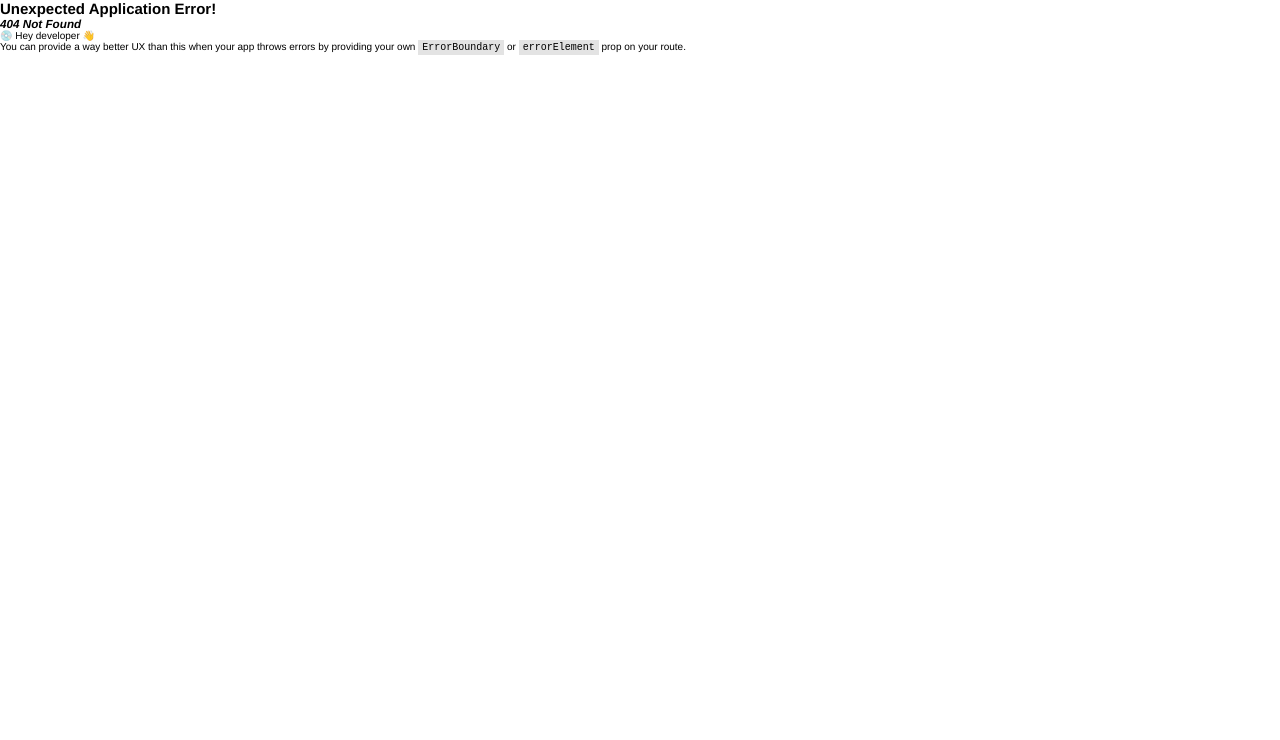
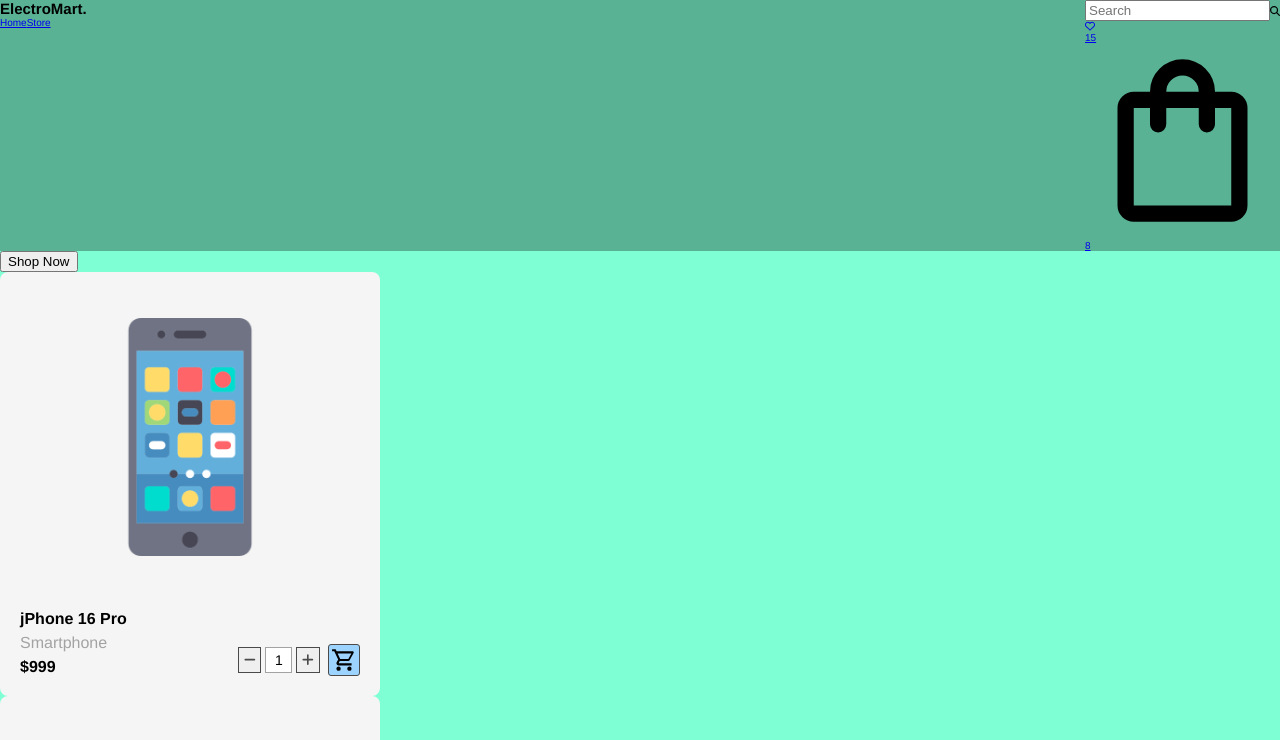
Before and after one commit to Odi000/Shopping-Cart, a React (Vite) app: page /store in a window 1280 px wide. Before the commit this address had no page. Shown: the top 740 px of the page. Built offline with nearby package versions, Linux system fonts and the light colour scheme; grey boxes are pictures that could not be loaded.

Commit message:
finshed styling prod component

```diff
--- a/src/components/HomePage.jsx
+++ b/src/components/HomePage.jsx
@@ -1,5 +1,5 @@
 import { useState, useEffect } from "react";
-import { Link } from "react-router-dom";
+import { Link, Outlet } from "react-router-dom";
 import styles from "../css-modules/home-page.module.css"
 import { FontAwesomeIcon } from "@fortawesome/react-fontawesome";
 import { library } from "@fortawesome/fontawesome-svg-core";
@@ -18,7 +18,8 @@ function HomePage() {
     return (
         <div className={styles.homePage}>
             <NavBar />
-            <Link to="/"><Button>Shop Now</Button></Link>
+            <Link to="store"><Button>Shop Now</Button></Link>
+            <Outlet context={products}/>
         </div>
     )
 }
--- a/src/components/ProductConteiner.jsx
+++ b/src/components/ProductConteiner.jsx
@@ -1,29 +1,47 @@
 import { FontAwesomeIcon } from "@fortawesome/react-fontawesome"
-import { faHeart } from "@fortawesome/free-solid-svg-icons"
+import { useState } from "react";
+import styles from "../css-modules/product-container.module.css"
 
 export default function ProductContainer({ productData }) {
-    console.log(productData)
+    const [clickedHeart, setClickedHeart] = useState(false)
+    const [amount, setAmount] = useState(1);
+
+    function onPlusClick() {
+        setAmount(amount + 1);
+    }
+
+    function onMinusClick() {
+        if (amount === 1) return;
+        setAmount(amount - 1);
+    }
+
+    function onHeartClick() {
+        setClickedHeart(clicked => !clicked)
+    }
+
     return (
-        <div className="productContainer">
-            <div className="imgContainer">
-                <img src={productData.laptops[0].image} />
+        <div className={styles.productContainer}>
+            <div className={styles.imgContainer}>
+                <img src={productData.image} />
             </div>
-            <div className="info">
-                <h2 className="name">{productData.laptops[0].name}</h2>
-                <p className="category">{productData.laptops[0].category}</p>
-                <h2 className="price">{"$" + productData.laptops[0].price}</h2>
+            <div className={styles.info}>
+                <h2 className={styles.name}>{productData.name}</h2>
+                <p className={styles.category}>{productData.category}</p>
+                <h2 >{"$" + productData.price}</h2>
             </div>
-            <button className="addToFavourites">
-                <FontAwesomeIcon icon="fa-regular fa-heart" />
-                <FontAwesomeIcon icon="fa-solid fa-heart" style={{ color: "#d90808", }} />
+            <button className={clickedHeart ? styles.clicked : styles.addToFavourites} onClick={onHeartClick}>
+                {clickedHeart ?
+                    <FontAwesomeIcon icon="fa-solid fa-heart" style={{ color: "#d90808", }} /> :
+                    <FontAwesomeIcon icon="fa-regular fa-heart" />
+                }
             </button>
-            <div className="addToCart">
-                <div className="quantity">
-                    <button><FontAwesomeIcon icon="fa-solid fa-minus" style={{ color: "#4A4A4A", }} /></button>
-                    <div>1</div>
-                    <button><FontAwesomeIcon icon="fa-solid fa-plus" style={{ color: "#4A4A4A", }} /></button>
+            <div className={styles.addToCart}>
+                <div className={styles.quantity}>
+                    <button onClick={onMinusClick}><FontAwesomeIcon icon="fa-solid fa-minus" style={{ color: "#4A4A4A", }} /></button>
+                    <div>{amount}</div>
+                    <button onClick={onPlusClick}><FontAwesomeIcon icon="fa-solid fa-plus" style={{ color: "#4A4A4A", }} /></button>
                 </div>
-                <button className="add">
+                <button className={styles.add}>
                     <svg xmlns="http://www.w3.org/2000/svg" viewBox="0 0 24 24"><title>cart-outline</title><path d="M17,18A2,2 0 0,1 19,20A2,2 0 0,1 17,22C15.89,22 15,21.1 15,20C15,18.89 15.89,18 17,18M1,2H4.27L5.21,4H20A1,1 0 0,1 21,5C21,5.17 20.95,5.34 20.88,5.5L17.3,11.97C16.96,12.58 16.3,13 15.55,13H8.1L7.2,14.63L7.17,14.75A0.25,0.25 0 0,0 7.42,15H19V17H7C5.89,17 5,16.1 5,15C5,14.65 5.09,14.32 5.24,14.04L6.6,11.59L3,4H1V2M7,18A2,2 0 0,1 9,20A2,2 0 0,1 7,22C5.89,22 5,21.1 5,20C5,18.89 5.89,18 7,18M16,11L18.78,6H6.14L8.5,11H16Z" /></svg>
                 </button>
 
--- /dev/null
+++ b/src/components/Store.jsx
@@ -0,0 +1,24 @@
+import { useOutletContext } from "react-router-dom"
+import ProductContainer from "./ProductConteiner";
+
+function Store({products}){
+    const props = useOutletContext();
+
+    let allProds = []
+
+for(let prop in props){
+    allProds = [...allProds,...props[prop]]
+}
+
+console.log(allProds)
+
+return (
+    <div>
+        {
+            allProds.map(prod=> <ProductContainer productData={prod}/>)
+        }
+    </div>
+)
+}
+
+export default Store
--- a/src/css-modules/index.css
+++ b/src/css-modules/index.css
@@ -11,129 +11,3 @@
     --color-gray-2: #a3a3a3;
     --color-blue: #9dd4ff;
 }
-
-/*
-svg {
-    width: 1.6rem;
-} */
-
-/**/
-
-.productContainer {
-    position: relative;
-    background-color: var(--color-gray);
-    width: 34rem;
-    padding: 4.6rem 2rem 14rem;
-}
-
-.imgContainer {
-    display: grid;
-    place-items: center;
-}
-
-.imgContainer img {
-    width: 70%;
-}
-
-.info {
-    position: absolute;
-    bottom: 2rem;
-    left: 2rem;
-}
-
-.info>* {
-    font-size: 1.6rem;
-}
-
-.info>*:not(:last-child) {
-    margin-bottom: .6rem;
-}
-
-.category {
-    color: var(--color-gray-2);
-}
-
-.addToCart {
-    display: flex;
-    align-items: center;
-    gap: .8rem;
-    position: absolute;
-    bottom: 2rem;
-    right: 2rem;
-}
-
-.quantity button,
-.add {
-    transition: scale 0.05s, background 0.2s;
-}
-
-.quantity button:hover,
-.add:hover {
-    scale: 1.1;
-}
-
-.quantity button:active,
-.add:active {
-    scale: 1;
-}
-
-.add {
-    width: 3.2rem;
-    height: 3.2rem;
-    background-color: var(--color-blue);
-    border: solid 1px #4A4A4A;
-    padding: 0.2rem;
-    border-radius: .3rem;
-}
-
-
-.add:active {
-    /* scale: 0.96; */
-    background-color: #4798FF;
-}
-
-.quantity {
-    display: flex;
-}
-
-.quantity div {
-    background-color: white;
-    width: 2.5rem;
-    margin: 0 0.4rem;
-    border: solid 1px var(--color-gray-2);
-    display: grid;
-    place-items: center;
-    font-size: 1.4rem;
-}
-
-.quantity button {
-    display: grid;
-    place-items: center;
-    border: solid 1px #4A4A4A;
-    padding: .5rem;
-}
-
-
-/**/
-
-.addToFavourites {
-    opacity: 0;
-    border: none;
-    background-color: transparent;
-    position: absolute;
-    top: 2rem;
-    right: 2rem;
-    padding: 0;
-    scale: 1.4;
-    transition: opacity .24s, scale .16s;
-}
-
-.productContainer:hover .addToFavourites {
-    opacity: 1;
-}
-
-.addToFavourites:hover {
-    scale: 1.8;
-}
-
-/**/
--- /dev/null
+++ b/src/css-modules/product-container.module.css
@@ -0,0 +1,117 @@
+.productContainer {
+    position: relative;
+    background-color: var(--color-gray);
+    width: 34rem;
+    padding: 4.6rem 2rem 14rem;
+    border-radius: .8rem;
+}
+
+.imgContainer {
+    display: grid;
+    place-items: center;
+}
+
+.imgContainer img {
+    width: 70%;
+}
+
+.info {
+    position: absolute;
+    bottom: 2rem;
+    left: 2rem;
+}
+
+.info>* {
+    font-size: 1.6rem;
+}
+
+.info>*:not(:last-child) {
+    margin-bottom: .6rem;
+}
+
+.category {
+    color: var(--color-gray-2);
+}
+
+.addToCart {
+    display: flex;
+    align-items: center;
+    gap: .8rem;
+    position: absolute;
+    bottom: 2rem;
+    right: 2rem;
+}
+
+.quantity button,
+.add {
+    transition: scale 0.05s, background 0.05s;
+}
+
+.quantity button:hover,
+.add:hover {
+    scale: 1.1;
+}
+
+.quantity button:active,
+.add:active {
+    scale: 1;
+}
+
+.add {
+    width: 3.2rem;
+    height: 3.2rem;
+    background-color: var(--color-blue);
+    border: solid 1px #4A4A4A;
+    padding: 0.2rem;
+    border-radius: .3rem;
+}
+
+.add:active {
+    background-color: #4798FF;
+}
+
+.quantity {
+    display: flex;
+}
+
+.quantity div {
+    background-color: white;
+    width: 2.5rem;
+    margin: 0 0.4rem;
+    border: solid 1px var(--color-gray-2);
+    display: grid;
+    place-items: center;
+    font-size: 1.4rem;
+}
+
+.quantity button {
+    display: grid;
+    place-items: center;
+    border: solid 1px #4A4A4A;
+    padding: .5rem;
+}
+
+.addToFavourites {
+    opacity: 0;
+    border: none;
+    background-color: transparent;
+    position: absolute;
+    top: 2rem;
+    right: 2rem;
+    padding: 0;
+    scale: 1.4;
+    transition: opacity .24s, scale .16s;
+}
+
+.clicked{
+    composes: addToFavourites;
+    opacity: 1;
+}
+
+.productContainer:hover .addToFavourites {
+    opacity: 1;
+}
+
+.addToFavourites:hover {
+    scale: 1.8;
+}
```
Also changed, not shown: src/main.jsx (+14 -6 lines).
